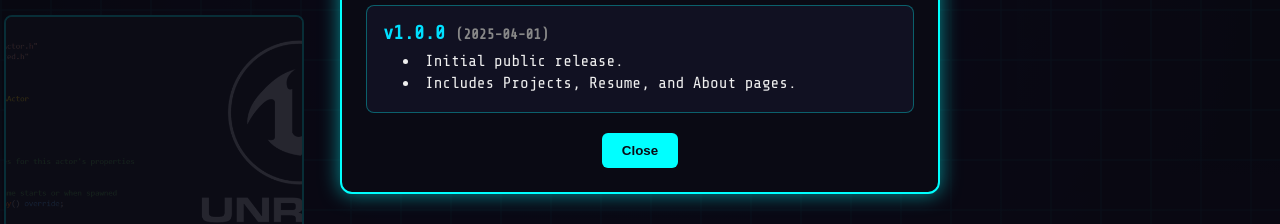
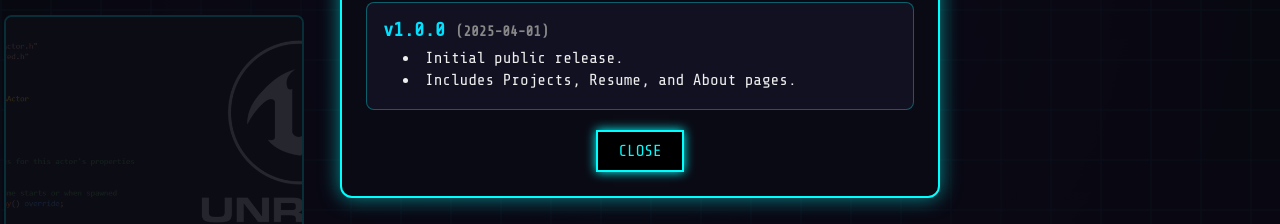
Before and after one commit to dylanjp/dylan-personal-website, a Next.js app: page /projects in a window 1280 px wide. Both pictures are taken after a click on the element "v1.0.1". Shown: the part 439-663 px from the top of the page. Built offline with nearby package versions, Linux system fonts and the light colour scheme.

Commit message:
Steps updated + Style fixes

```diff
--- a/components/ProjectModal.module.css
+++ b/components/ProjectModal.module.css
@@ -66,7 +66,7 @@
     text-decoration: none;
     border: 1px solid #ff00ff;
     padding: 10px 20px;
-    border-radius: 5px;
+    text-transform: uppercase;
     transition: background 0.3s, color 0.3s;
   }
 
--- a/components/VersionModal.module.css
+++ b/components/VersionModal.module.css
@@ -32,7 +32,8 @@
 
 .modalTitle {
   color: #00ffff;
-  text-align: center; /* keep modal title centered */
+  text-align: center;
+  /* keep modal title centered */
   font-size: 1.8rem;
   margin-bottom: 1rem;
   border-bottom: 1px solid #00ffff55;
@@ -56,7 +57,8 @@
   font-size: 1.2rem;
   color: #00e0ff;
   margin-bottom: 8px;
-  text-align: left; /* force left align */
+  text-align: left;
+  /* force left align */
 }
 
 .releaseDate {
@@ -67,8 +69,10 @@
 .noteList {
   padding-left: 20px;
   margin: 0;
-  text-align: left; /* force left align */
-  list-style-position: inside; /* nice bullet indentation */
+  text-align: left;
+  /* force left align */
+  list-style-position: inside;
+  /* nice bullet indentation */
 }
 
 .noteItem {
@@ -83,16 +87,20 @@
 }
 
 .closeButton {
-  background-color: #00ffff;
-  color: #0a0a14;
+  font-family: "TechMono";
+  background: black;
+  border: 2px solid #00ffff;
+  color: #00ffff;
   padding: 10px 20px;
-  border: none;
-  border-radius: 6px;
-  font-weight: bold;
   cursor: pointer;
-  transition: background-color 0.2s ease;
+  font-size: 1rem;
+  text-transform: uppercase;
+  box-shadow: 0 0 10px #00ffff;
+  transition: background 0.3s, color 0.3s, box-shadow 0.3s;
 }
 
 .closeButton:hover {
-  background-color: #00dddd;
+  background: #00ffff;
+  color: black;
+  box-shadow: 0 0 20px #00ffff;
 }
--- a/data/aboutPageData.js
+++ b/data/aboutPageData.js
@@ -23,7 +23,7 @@ export const aboutPageData = [
         id: "step-counter",
         title: "2025 STEP COUNTER:",
         type: "counter",
-        content: "1,734,986",
+        content: "2,788,485",
     },
     {
         id: "smash-stats",
--- a/src/app/resume/resume.module.css
+++ b/src/app/resume/resume.module.css
@@ -25,7 +25,7 @@
 }
 
 .title {
-  padding-top: 100px;
+  padding-top: 48px;
   font-size: 3rem;
   text-shadow: 0 0 10px #00ffff;
 }
@@ -56,7 +56,7 @@
 
 .techSection {
   width: 100%;
-  margin: 40px 0;
+  margin: 8px auto 8px auto;
 }
 
 .sectionTitle {
```
Also changed, not shown: components/TestimonialSection.module.css (+29 -15 lines).
